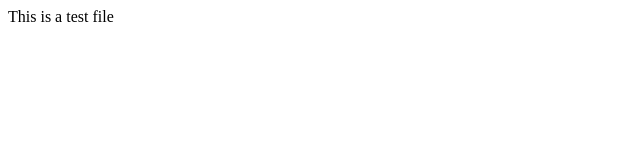
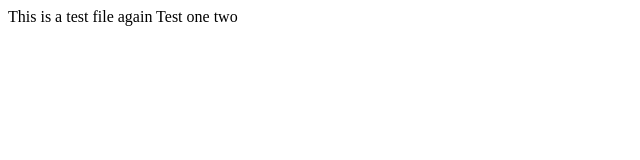
Before and after one commit to MarkoDonnell90/hello-world, a plain HTML site: page index.html in a window 1280 px wide. Shown: the whole page, without its empty margins (0-640 px from the left). Drawn offline with Linux system fonts and the light colour scheme.

Commit message:
testing another commit

```diff
--- a/index.html
+++ b/index.html
@@ -2,7 +2,8 @@
 <body>
   <div>
     <p1>
-      This is a test file
+      This is a test file again
+      Test one two
     </p1>
   </div>
 
```
